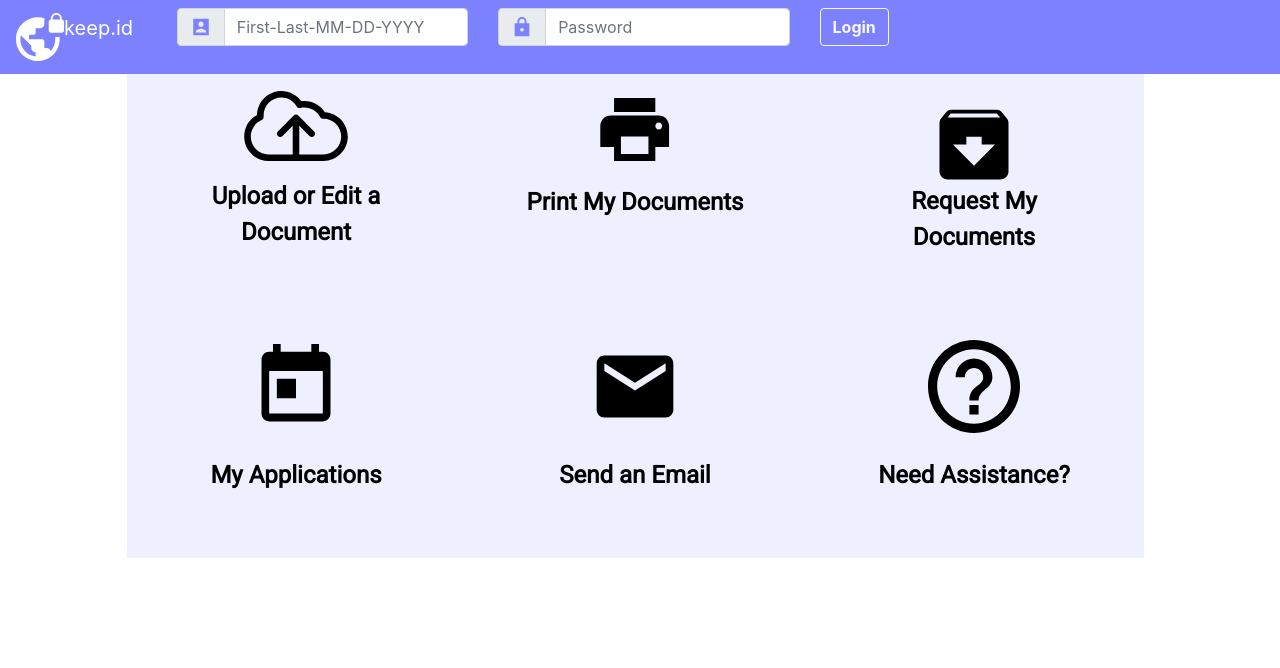
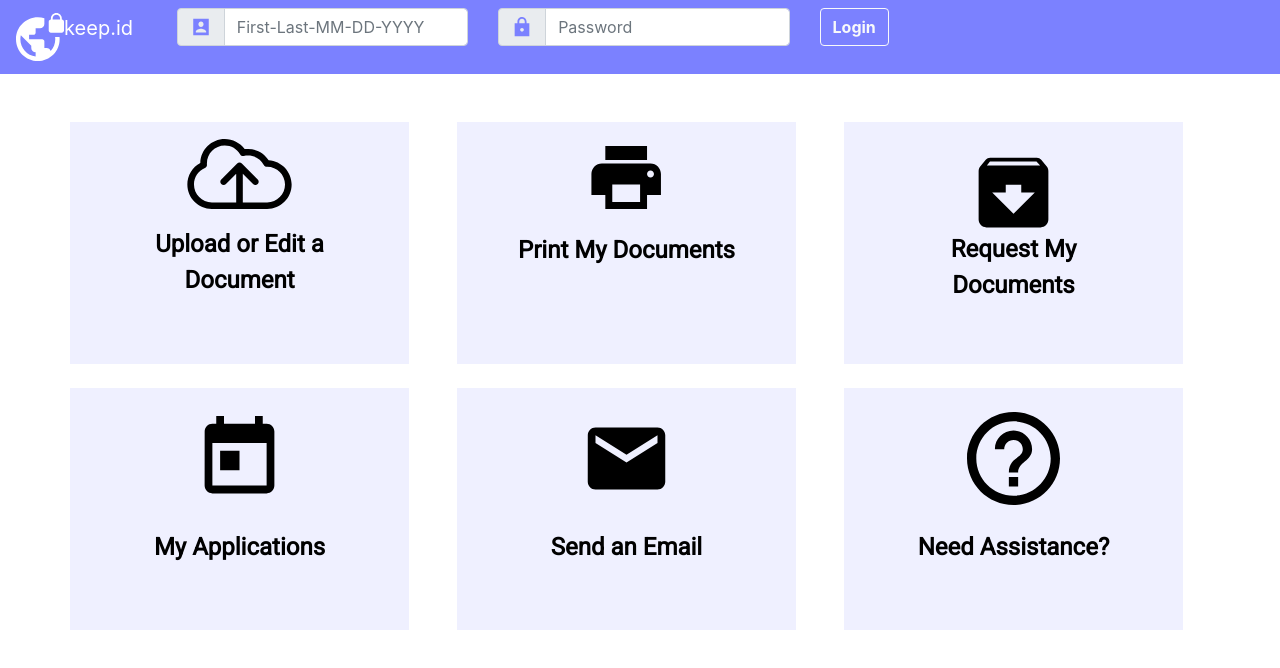
Before and after one commit to crchong1/senior_design_2019, a React (Create React App) app in the folder client/: page / in a window 1280 px wide. Shown: the top 668 px of the page. Built offline with nearby package versions, Linux system fonts and the light colour scheme.

Commit message:
Further fixes to landing page

```diff
--- a/client/src/components/Landing.tsx
+++ b/client/src/components/Landing.tsx
@@ -30,7 +30,7 @@ class Landing extends Component<{}, State, {}> {
         <div className="row">
           <div id="Upload container">
             <a href="/client-signup">
-              <div className="rectangle col-lg offset-lg-2">
+              <div className="rectangle col-lg mr-5 mt-5">
                 <img className="uploadImg" src={UploadLogo} alt="Upload" />
                 <p className="textLanding">
                   Upload or Edit a
@@ -43,7 +43,7 @@ class Landing extends Component<{}, State, {}> {
           </div>
           <div id="Print container">
             <a href="/client-signup">
-              <div className="rectangle col-lg offset-lg-2">
+              <div className="rectangle col-lg mr-5 mt-5">
                 <img className="normalImage" src={PrintLogo} alt="Print" />
                 <p className="textLanding mt-5">Print My Documents</p>
               </div>
@@ -52,7 +52,7 @@ class Landing extends Component<{}, State, {}> {
           </div>
           <div id="Request container">
             <a href="/client-signup">
-              <div className="rectangle col-lg offset-lg-2">
+              <div className="rectangle col-lg mt-5">
                 <img className="normalImage" src={RequestLogo} alt="Request" />
                 <p className="textLanding mt-3">
                   Request My
@@ -67,7 +67,7 @@ class Landing extends Component<{}, State, {}> {
         <div className="row">
           <div id="Applications container">
             <a href="/client-signup">
-              <div className="rectangle col-lg offset-lg-2">
+              <div className="rectangle col-lg mr-5 mt-4">
                 <img className="normalImage" src={AppLogo} alt="Applications" />
                 <p className="textLanding mt-5">My Applications</p>
               </div>
@@ -75,7 +75,7 @@ class Landing extends Component<{}, State, {}> {
           </div>
           <div id="Email container">
             <a href="/client-signup">
-              <div className="rectangle col-lg offset-lg-2">
+              <div className="rectangle col-lg mr-5 mt-4">
                 <img className="normalImage" src={EmailLogo} alt="Email" />
                 <p className="textLanding mt-5">Send an Email</p>
               </div>
@@ -83,7 +83,7 @@ class Landing extends Component<{}, State, {}> {
           </div>
           <div id="Assistance container">
             <a href="/client-signup">
-              <div className="rectangle col-lg offset-lg-2">
+              <div className="rectangle col-lg mt-4">
                 <img className="normalImage" src={AssistLogo} alt="Assistance" />
                 <p className="textLanding mt-5">Need Assistance?</p>
               </div>
```
